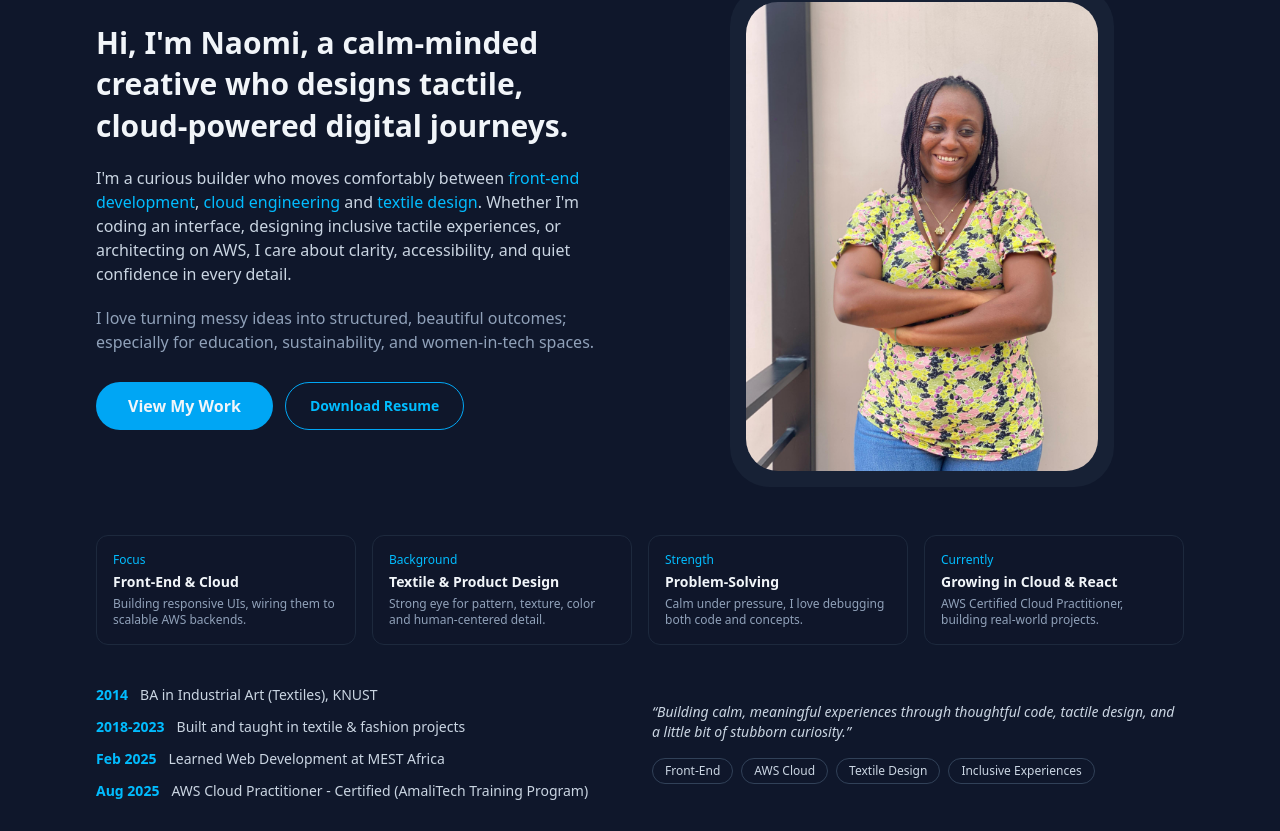
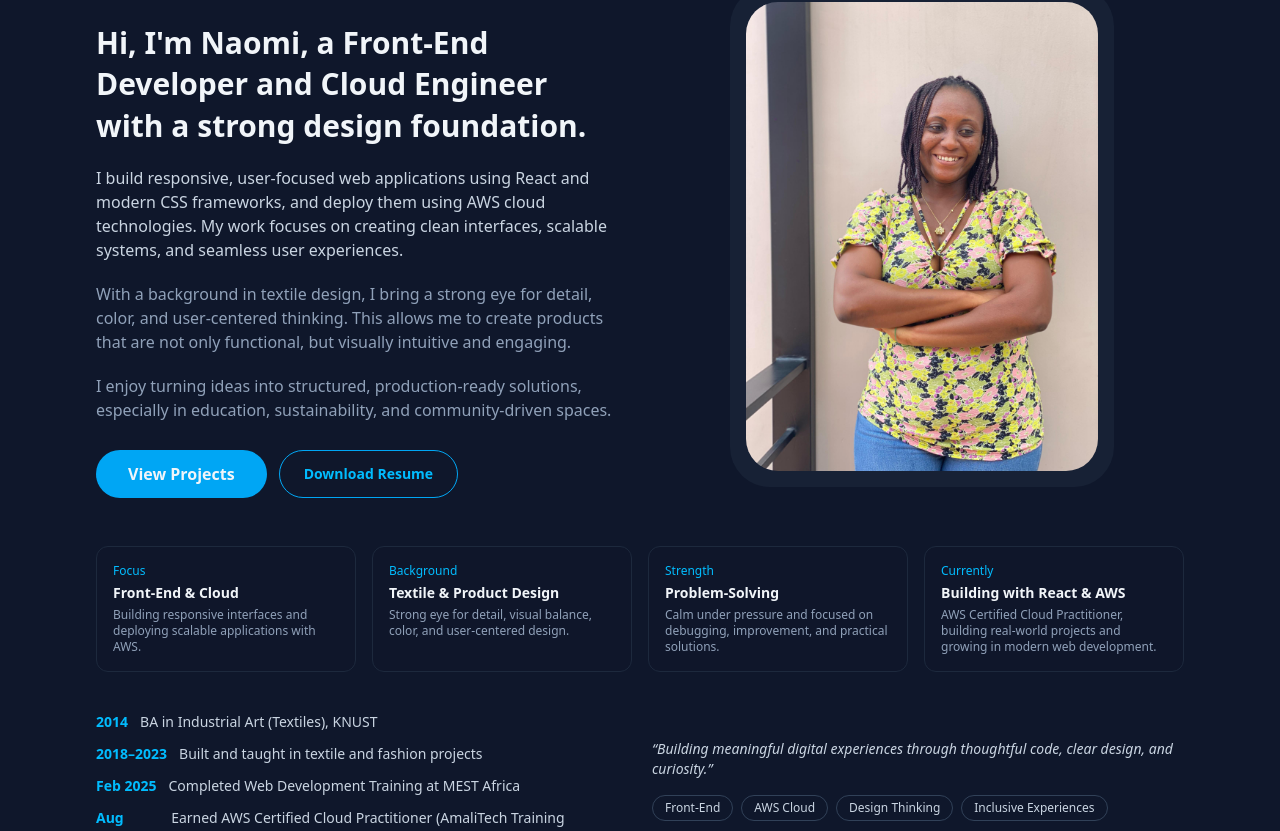
Before and after one commit to Naomiansah/naomi-portfolio, a React (Vite) app: page / in a window 1280 px wide. Shown: the part 1047-1878 px from the top of the page. Built offline with nearby package versions, Linux system fonts and the light colour scheme.

Commit message:
Update about section

```diff
--- a/src/components/About.jsx
+++ b/src/components/About.jsx
@@ -12,9 +12,8 @@ const About = () => {
         <div className="text-center max-w-3xl mx-auto mb-12">
           <h2 className="text-3xl md:text-4xl font-semibold mb-4">About</h2>
           <p className="text-slate-400 text-sm md:text-base">
-            I blend technology, design, and storytelling to create experiences
-            that feel simple on the surface but are thoughtfully engineered
-            underneath.
+            I combine technology, design, and problem-solving to build digital
+            experiences that are clear, functional, and thoughtfully crafted.
           </p>
         </div>
 
@@ -27,29 +26,27 @@ const About = () => {
             </p>
 
             <h3 className="text-2xl md:text-3xl font-semibold leading-snug">
-              Hi, I'm Naomi, a calm-minded creative who designs tactile,
-              cloud-powered digital journeys.
+              Hi, I'm Naomi, a Front-End Developer and Cloud Engineer with a
+              strong design foundation.
             </h3>
 
             <p className="text-slate-300 text-sm md:text-base">
-              I'm a curious builder who moves comfortably between{" "}
-              <span className="text-sky-400 font-medium">
-                front-end development
-              </span>
-              ,{" "}
-              <span className="text-sky-400 font-medium">
-                cloud engineering
-              </span>{" "}
-              and{" "}
-              <span className="text-sky-400 font-medium">textile design</span>.
-              Whether I'm coding an interface, designing inclusive tactile
-              experiences, or architecting on AWS, I care about clarity,
-              accessibility, and quiet confidence in every detail.
+              I build responsive, user-focused web applications using React and
+              modern CSS frameworks, and deploy them using AWS cloud
+              technologies. My work focuses on creating clean interfaces,
+              scalable systems, and seamless user experiences.
             </p>
 
             <p className="text-slate-400 text-sm md:text-base">
-              I love turning messy ideas into structured, beautiful outcomes;
-              especially for education, sustainability, and women-in-tech
+              With a background in textile design, I bring a strong eye for
+              detail, color, and user-centered thinking. This allows me to
+              create products that are not only functional, but visually
+              intuitive and engaging.
+            </p>
+
+            <p className="text-slate-400 text-sm md:text-base">
+              I enjoy turning ideas into structured, production-ready solutions,
+              especially in education, sustainability, and community-driven
               spaces.
             </p>
 
@@ -58,12 +55,13 @@ const About = () => {
                 onClick={() =>
                   document
                     .querySelector("#portfolio")
-                    .scrollIntoView({ behavior: "smooth" })
+                    ?.scrollIntoView({ behavior: "smooth" })
                 }
                 className="px-8 py-3 rounded-full bg-sky-500 hover:bg-sky-600 font-semibold"
               >
-                View My Work
+                View Projects
               </button>
+
               <button className="px-6 py-2.5 rounded-full border border-sky-500 text-sky-400 hover:bg-sky-500/10 text-sm font-semibold">
                 Download Resume
               </button>
@@ -88,7 +86,8 @@ const About = () => {
             <p className="text-xs text-sky-400 mb-1">Focus</p>
             <h4 className="text-sm font-semibold mb-1">Front-End & Cloud</h4>
             <p className="text-xs text-slate-400">
-              Building responsive UIs, wiring them to scalable AWS backends.
+              Building responsive interfaces and deploying scalable applications
+              with AWS.
             </p>
           </div>
 
@@ -98,7 +97,8 @@ const About = () => {
               Textile & Product Design
             </h4>
             <p className="text-xs text-slate-400">
-              Strong eye for pattern, texture, color and human-centered detail.
+              Strong eye for detail, visual balance, color, and user-centered
+              design.
             </p>
           </div>
 
@@ -106,17 +106,19 @@ const About = () => {
             <p className="text-xs text-sky-400 mb-1">Strength</p>
             <h4 className="text-sm font-semibold mb-1">Problem-Solving</h4>
             <p className="text-xs text-slate-400">
-              Calm under pressure, I love debugging both code and concepts.
+              Calm under pressure and focused on debugging, improvement, and
+              practical solutions.
             </p>
           </div>
 
           <div className="border border-slate-800 bg-slate-900/60 rounded-xl p-4">
             <p className="text-xs text-sky-400 mb-1">Currently</p>
             <h4 className="text-sm font-semibold mb-1">
-              Growing in Cloud & React
+              Building with React & AWS
             </h4>
             <p className="text-xs text-slate-400">
-              AWS Certified Cloud Practitioner, building real-world projects.
+              AWS Certified Cloud Practitioner, building real-world projects and
+              growing in modern web development.
             </p>
           </div>
         </div>
@@ -130,28 +132,30 @@ const About = () => {
             </div>
 
             <div className="flex items-center gap-3">
-              <span className="text-sky-400 font-semibold">2018-2023</span>
-              <span>Built and taught in textile & fashion projects</span>
+              <span className="text-sky-400 font-semibold">2018–2023</span>
+              <span>Built and taught in textile and fashion projects</span>
             </div>
 
             <div className="flex items-center gap-3">
               <span className="text-sky-400 font-semibold">Feb 2025</span>
-              <span>Learned Web Development at MEST Africa</span>
+              <span>Completed Web Development Training at MEST Africa</span>
             </div>
 
             <div className="flex items-center gap-3">
               <span className="text-sky-400 font-semibold">Aug 2025</span>
               <span>
-                AWS Cloud Practitioner - Certified (AmaliTech Training Program)
+                Earned AWS Certified Cloud Practitioner (AmaliTech Training
+                Program)
               </span>
             </div>
           </div>
 
           <div className="text-center md:text-left">
             <p className="text-sm italic text-slate-300">
-              “Building calm, meaningful experiences through thoughtful code,
-              tactile design, and a little bit of stubborn curiosity.”
+              “Building meaningful digital experiences through thoughtful code,
+              clear design, and curiosity.”
             </p>
+
             <div className="mt-4 flex flex-wrap gap-2 justify-center md:justify-start">
               <span className="px-3 py-1 rounded-full border border-slate-700 text-xs text-slate-300">
                 Front-End
@@ -160,7 +164,7 @@ const About = () => {
                 AWS Cloud
               </span>
               <span className="px-3 py-1 rounded-full border border-slate-700 text-xs text-slate-300">
-                Textile Design
+                Design Thinking
               </span>
               <span className="px-3 py-1 rounded-full border border-slate-700 text-xs text-slate-300">
                 Inclusive Experiences
```
